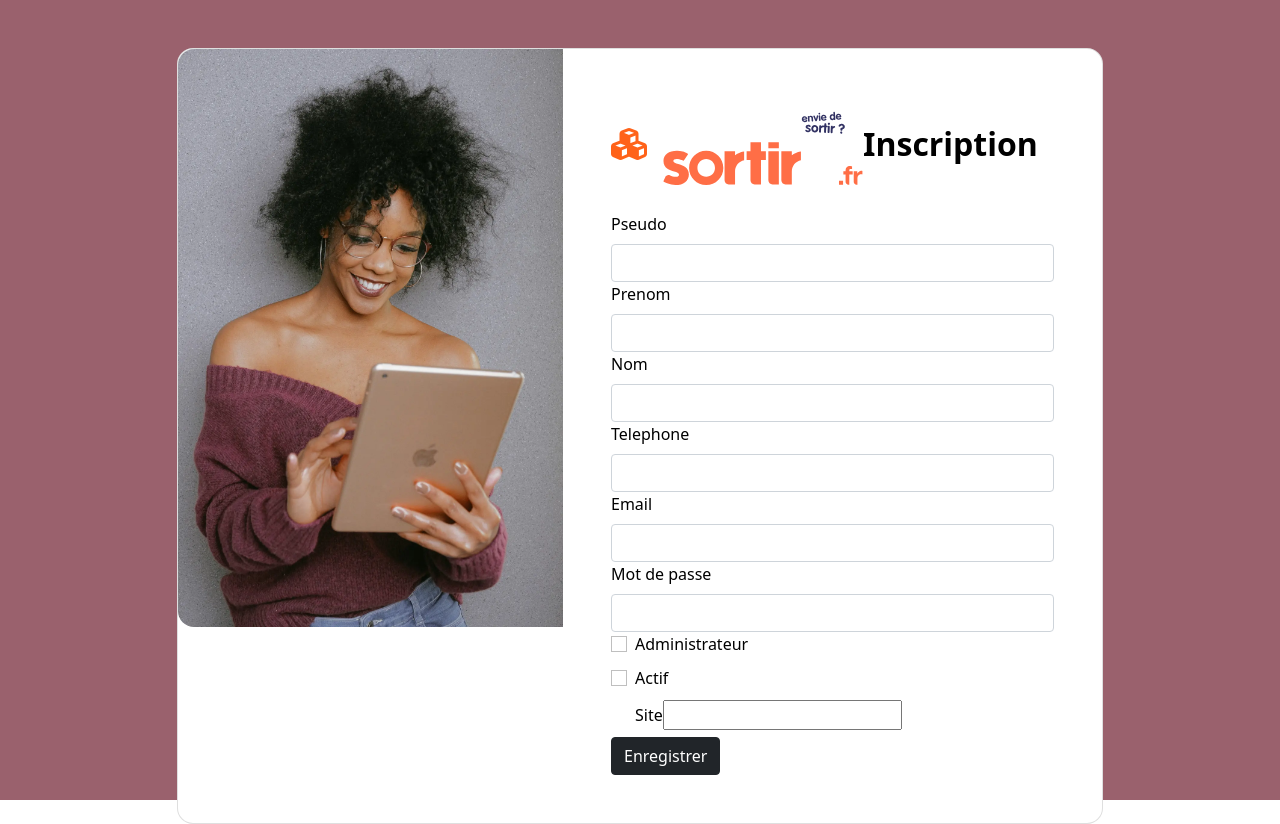
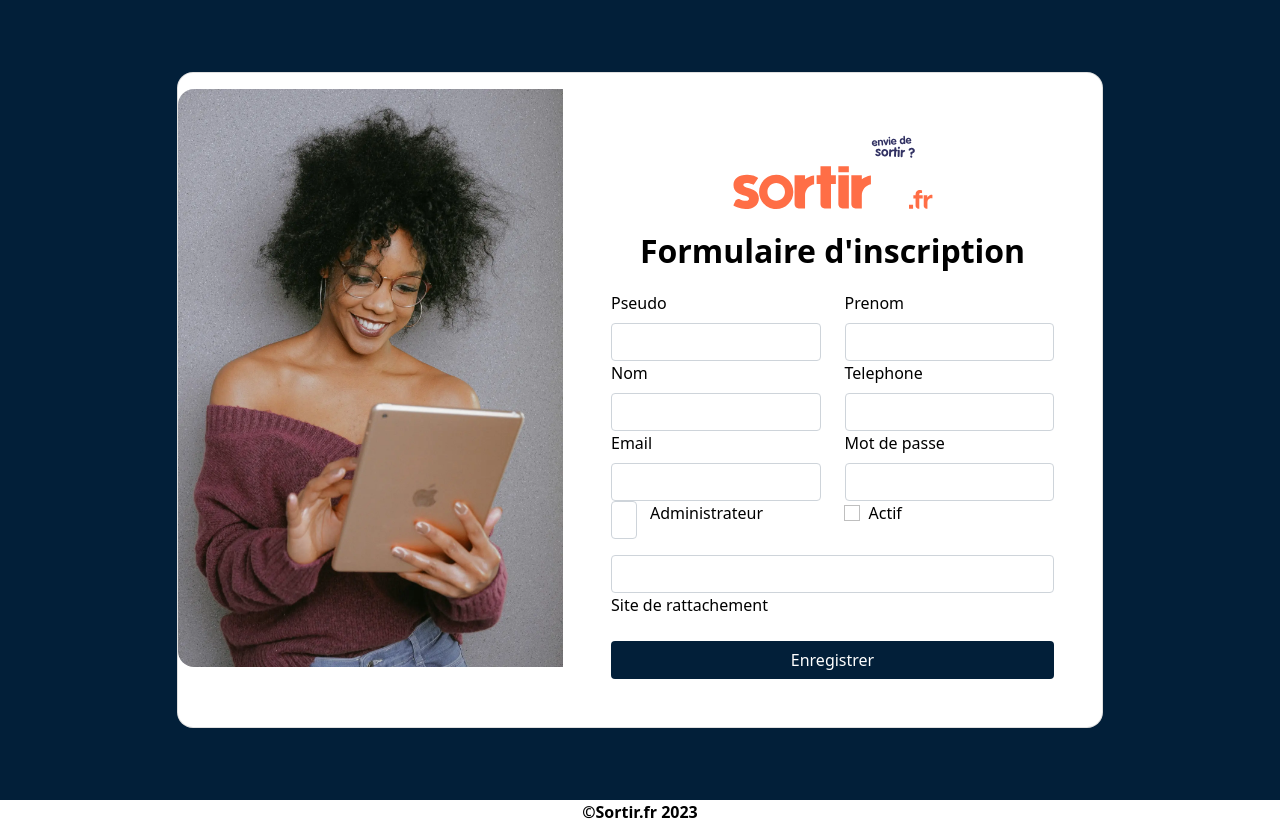
Before and after one commit to HoussSak/sortir.fr, a Symfony app: template templates/registration/register.html.twig in a window 1280 px wide. Run offline with Twig, Linux system fonts and the light colour scheme; the template is opened without the code that fills it, so the values that code supplies are empty; form fields are guessed from the names that the template uses; some libraries are stand-ins or nearby versions.

Commit message:
mise en page register

```diff
--- a/templates/registration/register.html.twig
+++ b/templates/registration/register.html.twig
@@ -3,31 +3,31 @@
 {% block title %}Register{% endblock %}
 
 {% block body %}
-<section class="vh-100" style="background-color: #9A616D;">
+<section class="vh-100" style="background-color: #021F39;">
     <div class="container py-5 h-100">
         <div class="row d-flex justify-content-center align-items-center h-100">
             <div class="col col-xl-10">
                 <div class="card" style="border-radius: 1rem;">
                     <div class="row g-0">
-                        <div class="col-md-6 col-lg-5 d-none d-md-block">
-                            <img src="{{ asset('img/img1.webp') }}"
-                                 alt="login form" class="img-fluid" style="border-radius: 1rem 0 0 1rem;" />
+                        <div class="col-md-6 col-lg-5 d-none d-md-block text-center">
+                            <!-- Centered Image -->
+                            <img src="{{ asset('img/img1.webp') }}" alt="login form" class="img-fluid my-3" style="border-radius: 1rem 0 0 1rem;"/>
+                            <!-- Title under the image -->
                         </div>
                         <div class="col-md-6 col-lg-7 d-flex align-items-center">
                             <div class="card-body p-4 p-lg-5 text-black">
 
+                        <div class="d-flex flex-column align-items-center mb-3 pb-1">
 
-                                <div class="d-flex align-items-center mb-3 pb-1">
-
-                                    <i class="fas fa-cubes fa-2x me-3" style="color: #ff6219;"></i>
-                                    <a href="{{ path('app_login') }}"><img src="{{ asset('img/Logo.svg') }} "width="200" alt="sortir.com"></a>
-                                    <span class="h2 fw-bold mb-0">Inscription</span>
+                            <a href="{{ path('app_login') }}"><img src="{{ asset('img/Logo.svg') }}" width="200" alt="sortir.com"></a>
+                            <span class="h2 fw-bold mb-0 mt-3">Formulaire d'inscription</span>
                         </div>
-
 
 
                                 {{ form_start(registrationForm) }}
 
+                                <div class="row">
+                                    <div class="col-md-6">
                                         {{ form_row(registrationForm.pseudo,{
                                             attr:{
                                                 class:'form-control '
@@ -35,8 +35,8 @@
                                                 class:'form-group'
                                             }
                                         }) }}
-
-
+                                    </div>
+                                    <div class="col-md-6">
                                         {{ form_row(registrationForm.prenom,{
                                             attr:{
                                                 class:'form-control'
@@ -44,7 +44,11 @@
                                                 class:'form-group'
                                             }
                                         }) }}
+                                    </div>
+                                </div>
 
+                                <div class="row">
+                                    <div class="col-md-6">
                                         {{ form_row(registrationForm.nom,{
                                             attr:{
                                                 class:'form-control'
@@ -52,6 +56,8 @@
                                                 class:'form-group'
                                             }
                                         }) }}
+                                    </div>
+                                    <div class="col-md-6">
                                         {{ form_row(registrationForm.telephone,{
                                             attr:{
                                                 class:'form-control'
@@ -59,6 +65,11 @@
                                                 class:'form-group'
                                             }
                                         }) }}
+                                    </div>
+                                </div>
+
+                                <div class="row">
+                                    <div class="col-md-6">
                                         {{ form_row(registrationForm.email,{
                                             attr:{
                                                 class:'form-control'
@@ -66,6 +77,8 @@
                                                 class:'form-group'
                                             }
                                         }) }}
+                                    </div>
+                                    <div class="col-md-6">
                                         {{ form_row(registrationForm.plainPassword, {
                                             label: 'Mot de passe',
                                             attr:{
@@ -74,15 +87,19 @@
                                                 class:'form-group'
                                             }
                                         }) }}
+                                    </div>
+                                </div>
 
-    {{ form_row(registrationForm.administrateur,{
-        attr:{
-            class:'form-check-input'
-        },row_attr:{
-            class:'form-check'
-        }
-    }) }}
-
+                                <div class="row">
+                                    <div class="col-md-1 d-flex align-items-center">
+                                        <!-- Checkbox only without label for alignment -->
+                                        {{ form_widget(registrationForm.administrateur) }}
+                                    </div>
+                                    <div class="col-md-5">
+                                        <!-- Label for the checkbox -->
+                                        <label class="form-check-label" for="{{ registrationForm.administrateur.vars.id }}">Administrateur</label>
+                                    </div>
+                                    <div class="col-md-6">
                                         {{ form_row(registrationForm.actif,{
                                             attr:{
                                                 class:'form-check-input'
@@ -90,17 +107,18 @@
                                                 class:'form-check'
                                             }
                                         }) }}
+                                    </div>
+                                </div>
 
-    {{ form_row(registrationForm.site,{
-        attr:{
-            class:'form-group'
-        },row_attr:{
-            class:'form-check'
-        }
-    }) }}
+                                <div class="form-group mt-3">
+                                    {{ form_widget(registrationForm.site) }}
+                                    <label for="{{ registrationForm.site.vars.id }}">Site de rattachement</label>
+                                </div>
 
+                                <button type="submit" class="btn text-white w-100 mt-4" style="background-color: #021F39">
+                                    Enregistrer
+                                </button>
 
-        <button type="submit" class="btn btn-dark">Enregistrer</button>
                                 {{ form_end(registrationForm) }}
                             </div>
                         </div>
@@ -112,4 +130,6 @@
 </section>
 {% endblock %}
 
-{% block footer %} {{ parent () }} {%  endblock %}
+{% block footer %}
+    {{ parent () }}
+{% endblock %}
```
Lines whose indentation alone changed are shown as unchanged.
